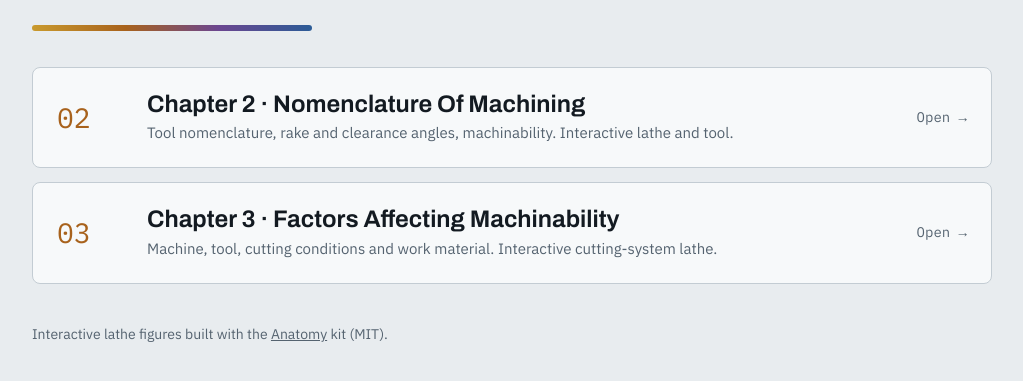
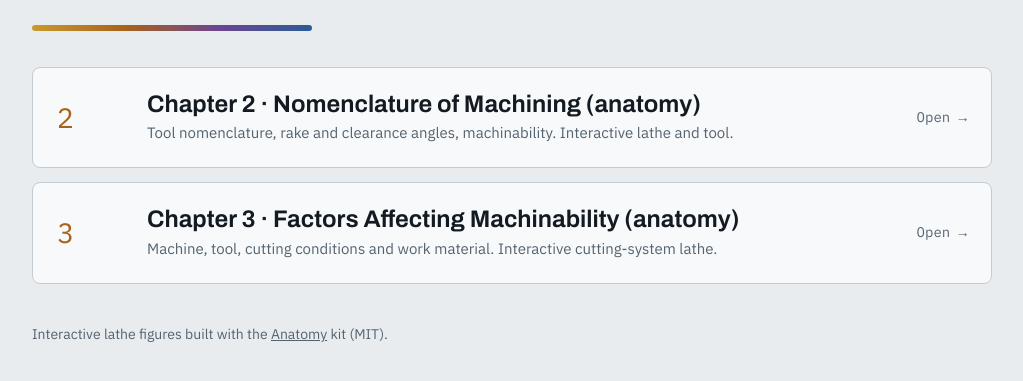
Before and after one commit to nabilkhalil/mmt15603, a plain HTML site: page index.html in a window 1280 px wide. Shown: the part 231-612 px from the top of the page, without its empty margins (128-1151 px from the left). Drawn offline with Linux system fonts and the light colour scheme; no server answers.

Commit message:
Keep the decks' original file names
Co-Authored-By: Claude Opus 5.5 <noreply@anthropic.com>

```diff
--- a/index.html
+++ b/index.html
@@ -54,19 +54,21 @@ footer { margin-top:40px; color:var(--muted); font-size:14px; }
   <footer>Interactive lathe figures built with the <a href="https://github.com/wheresryan22/anatomy" style="color:inherit">Anatomy</a> kit (MIT).</footer>
 </main>
 <script>
-// Every .html file in /slides is listed. Name files "NN-title-words.html" (NN = chapter number).
+// Every .html file in /slides is listed; KNOWN adds a chapter number and a note.
 const REPO = "nabilkhalil/mmt15603";
-const FALLBACK = ["02-nomenclature-of-machining.html", "03-factors-affecting-machinability.html"];
-const NOTES = {
-  "02-nomenclature-of-machining.html": "Tool nomenclature, rake and clearance angles, machinability. Interactive lathe and tool.",
-  "03-factors-affecting-machinability.html": "Machine, tool, cutting conditions and work material. Interactive cutting-system lathe.",
+const KNOWN = {
+  "Nomenclature of Machining (anatomy).html": [2, "Tool nomenclature, rake and clearance angles, machinability. Interactive lathe and tool."],
+  "Factors Affecting Machinability (anatomy).html": [3, "Machine, tool, cutting conditions and work material. Interactive cutting-system lathe."],
 };
-const titleOf = (file) => file.replace(/\.html$/i, "").replace(/^\d+[-_ ]*/, "").replace(/[-_]+/g, " ").replace(/\b\w/g, (c) => c.toUpperCase());
-const numOf = (file) => (file.match(/^(\d+)/) || [])[1] || "—";
+const FALLBACK = Object.keys(KNOWN);
+const titleOf = (file) => file.replace(/\.html?$/i, "").replace(/^\d+[-_ ]*/, "").replace(/[-_]+/g, " ");
+const numOf = (file) => String((KNOWN[file] || [])[0] || (file.match(/^(\d+)/) || [])[1] || "—");
+const NOTES = Object.fromEntries(Object.entries(KNOWN).map(([file, [, note]]) => [file, note]));
 function render(files) {
   const list = document.getElementById("decks");
   list.innerHTML = "";
-  files.filter((f) => /\.html?$/i.test(f)).sort().forEach((file) => {
+  const rank = (f) => (numOf(f) === "—" ? 999 : Number(numOf(f)));
+  files.filter((f) => /\.html?$/i.test(f)).sort((a, b) => rank(a) - rank(b) || a.localeCompare(b)).forEach((file) => {
     const li = document.createElement("li");
     const a = document.createElement("a");
     a.className = "deck";
```
Also changed, not shown: slides/Factors Affecting Machinability (anatomy).html (renamed from slides/03-factors-affecting-machinability.html), slides/Nomenclature of Machining (anatomy).html (renamed from slides/02-nomenclature-of-machining.html), 1 other file.
